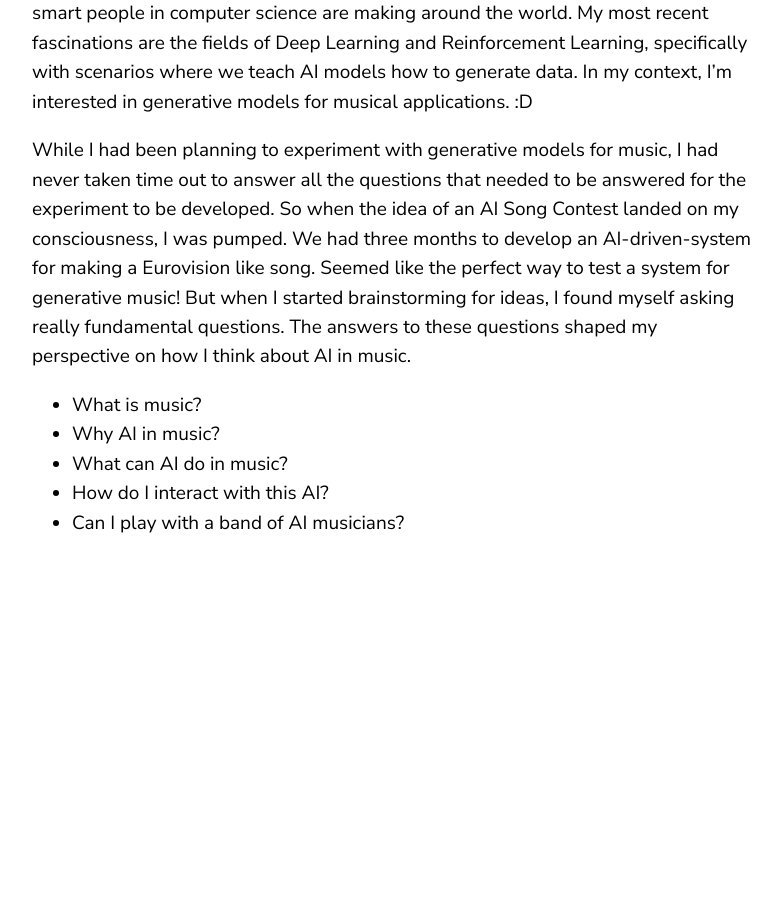
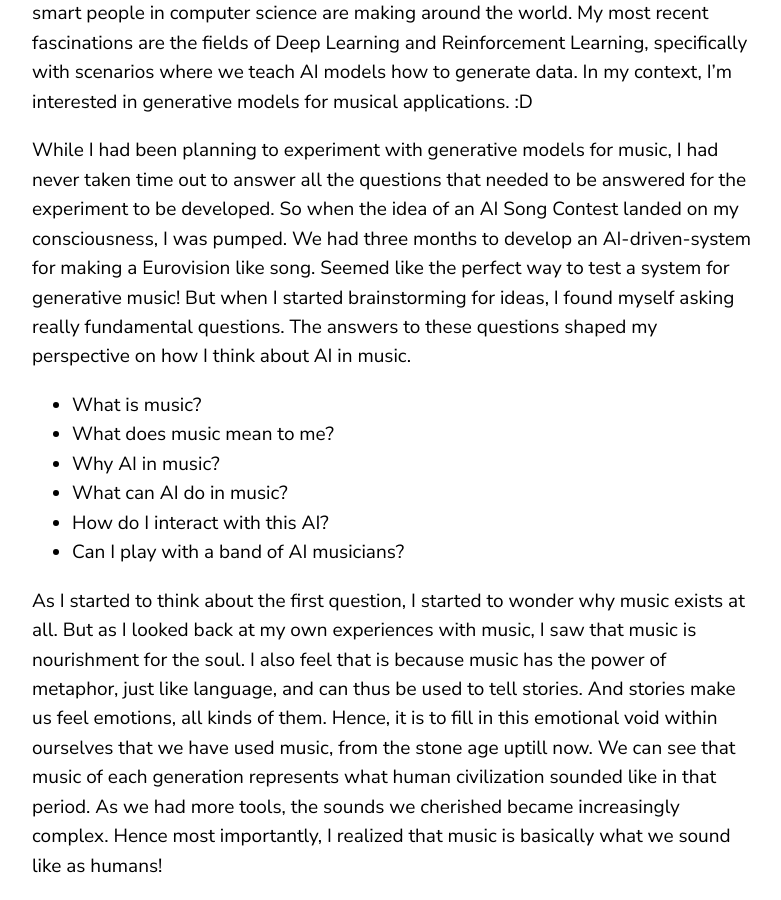
Before and after one commit to richhiey/richhiey.github.io, a Jekyll site: the page built from _posts/2019-05-23-experiments-on-writing-music-with-AI.markdown, in a window 1280 px wide and 900 px high, scrolled down 1047 px. Shown: the whole window, without its empty margins (68-849 px from the left). Built offline with Jekyll 4.4.1, drawn with Linux system fonts in a browser that asks for light colours; before the commit the page ends 1604 px from its top, so only the background shows below that.

```diff
--- a/_posts/2019-05-23-experiments-on-writing-music-with-AI.markdown
+++ b/_posts/2019-05-23-experiments-on-writing-music-with-AI.markdown
@@ -22,10 +22,14 @@
 
 
 - What is music?
+- What does music mean to me?
 - Why AI in music?
 - What can AI do in music?
 - How do I interact with this AI?
 - Can I play with a band of AI musicians?
+
+As I started to think about the first question, I started to wonder why music exists at all. But as I looked back at my own experiences with music, I saw that music is nourishment for the soul. I also feel that is because music has the power of metaphor, just like language, and can thus be used to tell stories. And stories make us feel emotions, all kinds of them. Hence, it is to fill in this emotional void within ourselves that we have used music, from the stone age uptill now. We can see that music of each generation represents what human civilization sounded like in that period. As we had more tools, the sounds we cherished became increasingly complex. Hence most importantly, I realized that music is basically what we sound like as humans!
+
 
 
 [github-repo]: https://github.com/richhiey1996/music-maker
```
